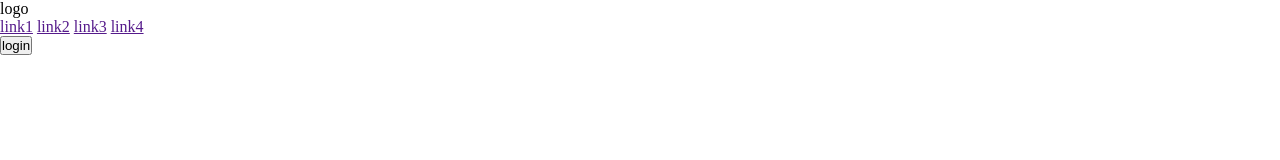
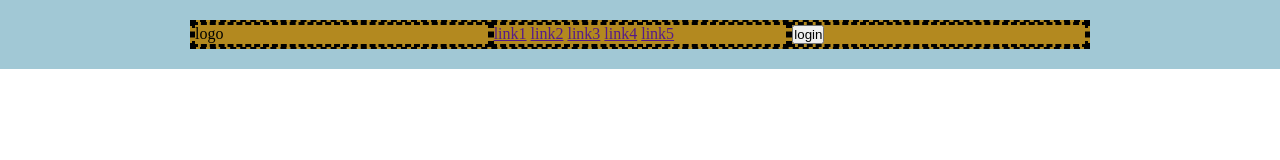
Before and after one commit to Federico-Maiocchi/htmlcss-struttura-discord, a plain HTML site: page index.html in a window 1280 px wide. Drawn offline with Linux system fonts and the light colour scheme.

Commit message:
ADDED: header CSS

```diff
--- a/css/app.css
+++ b/css/app.css
@@ -4,3 +4,38 @@
     padding: 0;
     box-sizing: border-box;
 }
+
+body {
+    background-color: white;
+}
+
+.container {
+    max-width: 900px;
+    margin: 0 auto;
+}
+
+.row {
+    display: flex;
+    flex-wrap: wrap;
+}
+
+.col-4 {
+    flex-basis: calc(100% / 3);
+    border: 0 2px;
+    border-style: dashed;
+    border-color: black;
+}
+
+/*debug*/
+
+.debug .page-header {
+    background-color: #a1c8d5;
+    padding: 20px;
+}
+
+.debug .row {
+
+    background-color: #b3891f;
+    border: 2px dashed black;
+
+}
--- a/index.html
+++ b/index.html
@@ -11,6 +11,7 @@
         <!--logo / menu / button "login"-->
         <div class="container">
         <!--logo-->
+            <div class="row">
                 <div class="col-4">logo</div>
             <!--main-->
                 <div class="col-4">
@@ -18,10 +19,12 @@
                     <a href="">link2</a>
                     <a href="">link3</a>
                     <a href="">link4</a>
+                    <a href="">link5</a>
                 </div>
             <!--button-->
                 <div class="col-4">
                     <input type="button" value="login">
+                </div>
             </div>
         </div>
     </header>
```
Lines whose indentation alone changed are shown as unchanged.
